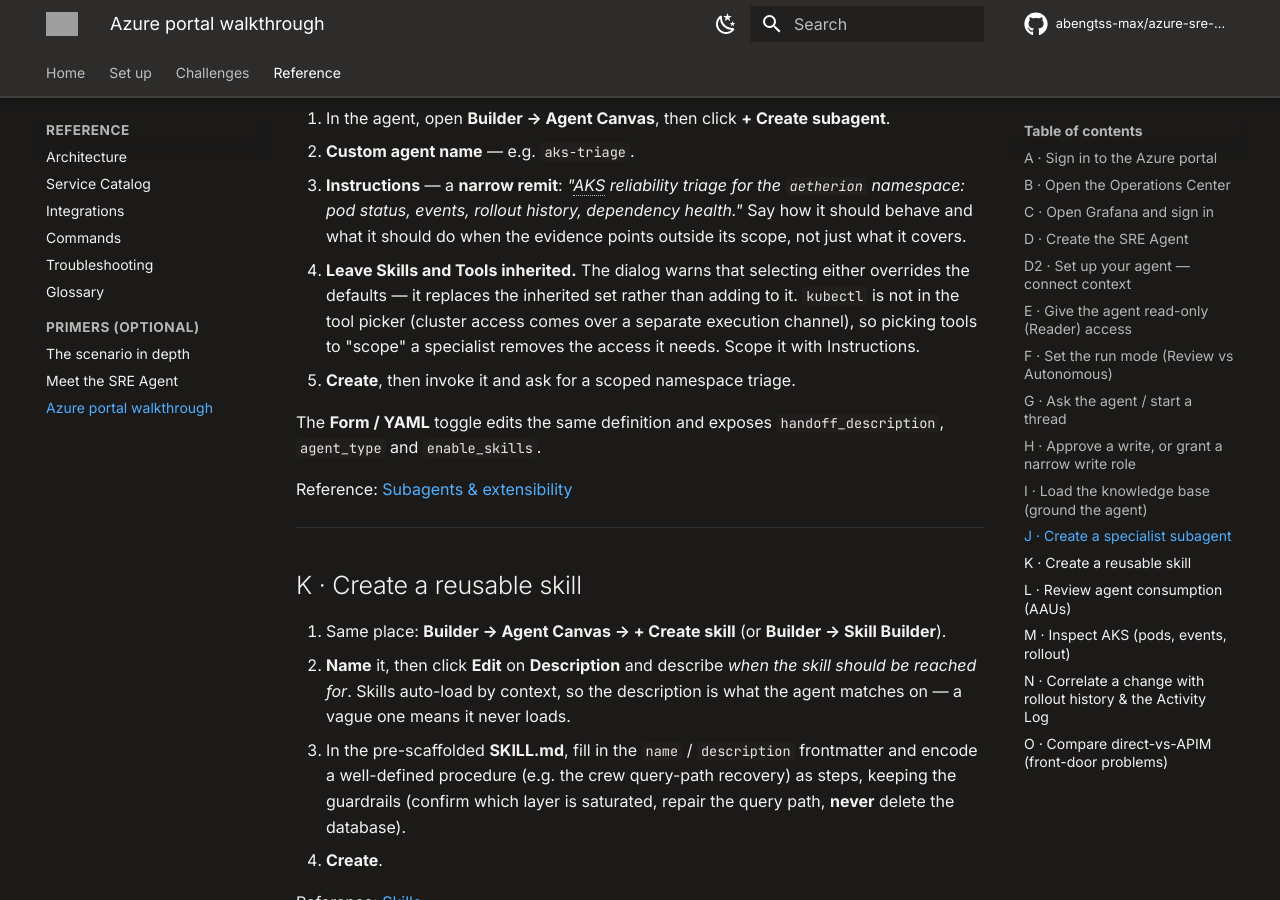
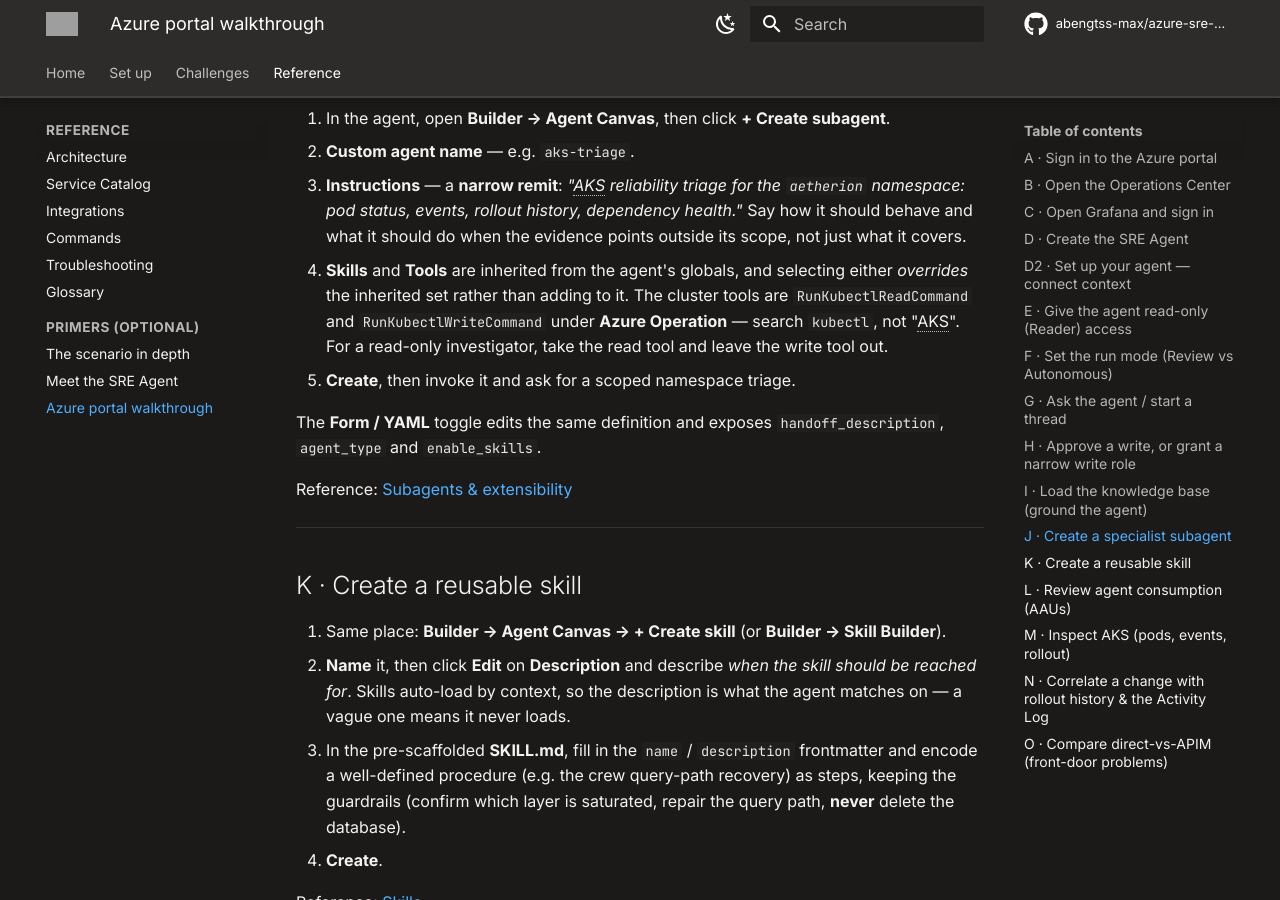
Before and after one commit to abengtss-max/azure-sre-agent-microhack, an MkDocs documentation site: the page built from docs/getting-started/portal-walkthrough.md, in a window 1280 px wide and 900 px high, scrolled down 4966 px. Built offline with MkDocs 1.6.1 and Material for MkDocs 9.7.7, drawn with Linux system fonts in a browser that asks for light colours; comment, search, counter and statistics services are not loaded; grey boxes are pictures that could not be loaded.

Commit message:
publish: sync lab from master (2026-08-15 20:26)

```diff
--- a/docs/getting-started/portal-walkthrough.md
+++ b/docs/getting-started/portal-walkthrough.md
@@ -206,11 +206,11 @@
    `aetherion` namespace: pod status, events, rollout history, dependency
    health."* Say how it should behave and what it should do when the evidence
    points outside its scope, not just what it covers.
-4. **Leave Skills and Tools inherited.** The dialog warns that selecting either
-   overrides the defaults — it replaces the inherited set rather than adding to
-   it. `kubectl` is not in the tool picker (cluster access comes over a separate
-   execution channel), so picking tools to "scope" a specialist removes the
-   access it needs. Scope it with Instructions.
+4. **Skills** and **Tools** are inherited from the agent's globals, and selecting
+   either *overrides* the inherited set rather than adding to it. The cluster
+   tools are `RunKubectlReadCommand` and `RunKubectlWriteCommand` under **Azure
+   Operation** — search `kubectl`, not "AKS". For a read-only investigator, take
+   the read tool and leave the write tool out.
 5. **Create**, then invoke it and ask for a scoped namespace triage.
 
 The **Form / YAML** toggle edits the same definition and exposes
```
Also changed, not shown: docs/challenges/05-engineer-the-agent.md (+50 -13 lines).
